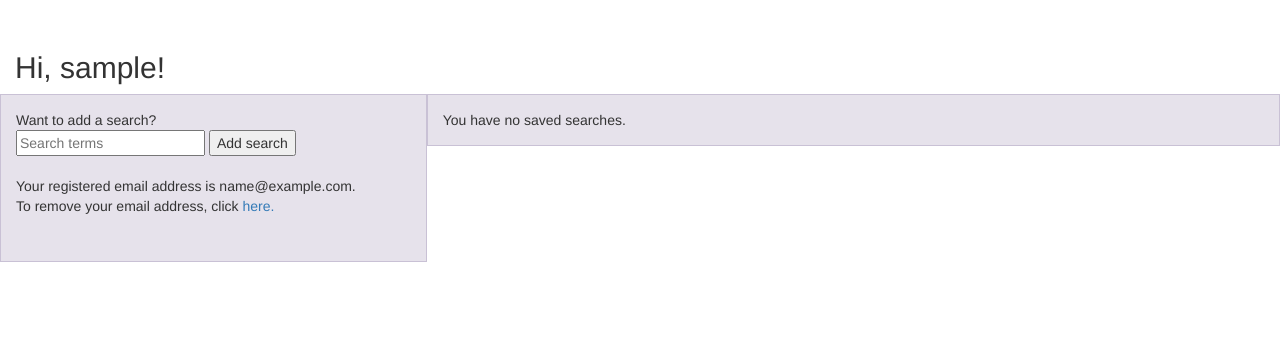
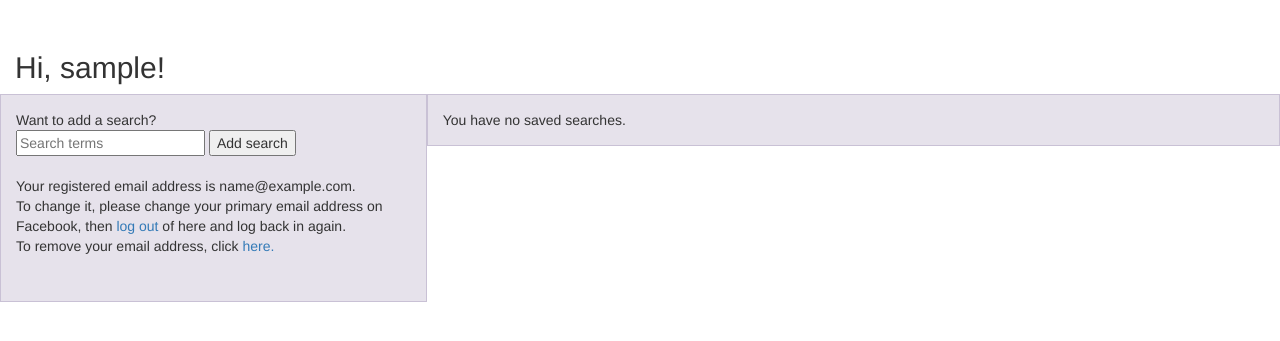
Before and after one commit to annyanich/mensa-tracker, a Flask app: page /index.html in a window 1280 px wide. Shown: the part 218-559 px from the top of the page. Run offline with Flask 2, Linux system fonts and the light colour scheme; the visitor is signed in with stand-in values (Sample User, id 1); data comes from the database, SQL or seed files in the repository; data that the repository does not hold is empty; parts of the project's set-up code (start-up, migrations or seed data) failed here and were passed over; some libraries are stand-ins or nearby versions.

Commit message:
Update user's email address upon login.
views.py: In oauth_callback(), (which is called upon login,) update the
user's email address and nickname in our DB if they differ from the
address and username provided by Facebook.

index.html: Add note explaining that users can change the email address
we use for them by changing their primary email address in Facebook,
then logging out of and back in to our app.

```diff
--- a/app/templates/index.html
+++ b/app/templates/index.html
@@ -101,6 +101,8 @@
             </p><br>
           {% else %}
             <p>Your registered email address is {{ current_user.email }}.<br>
+            To change it, please change your primary email address on Facebook,
+              then <a href="{{ url_for('logout') }}">log out</a> of here and log back in again.<br>
             To remove your email address, click <a href="{{ url_for('delete_email_address') }}">here.</a></p><br>
           {% endif %}
         </div>
--- a/app/views.py
+++ b/app/views.py
@@ -75,6 +75,15 @@ def oauth_callback():
         user = User(social_id=social_id, nickname=username, email=email)
         db.session.add(user)
         db.session.commit()
+    else:  # Update email and nickname to those provided by Facebook.
+        # This way, email name changes are reflected in our interface upon login..
+        if email and email != user.email:
+            user.email = email
+            db.session.commit()
+        if username and username != user.nickname:
+            user.nickname = username
+            db.session.commit()
+
     login_user(user, True)
     return redirect(url_for('index'))
 
```
